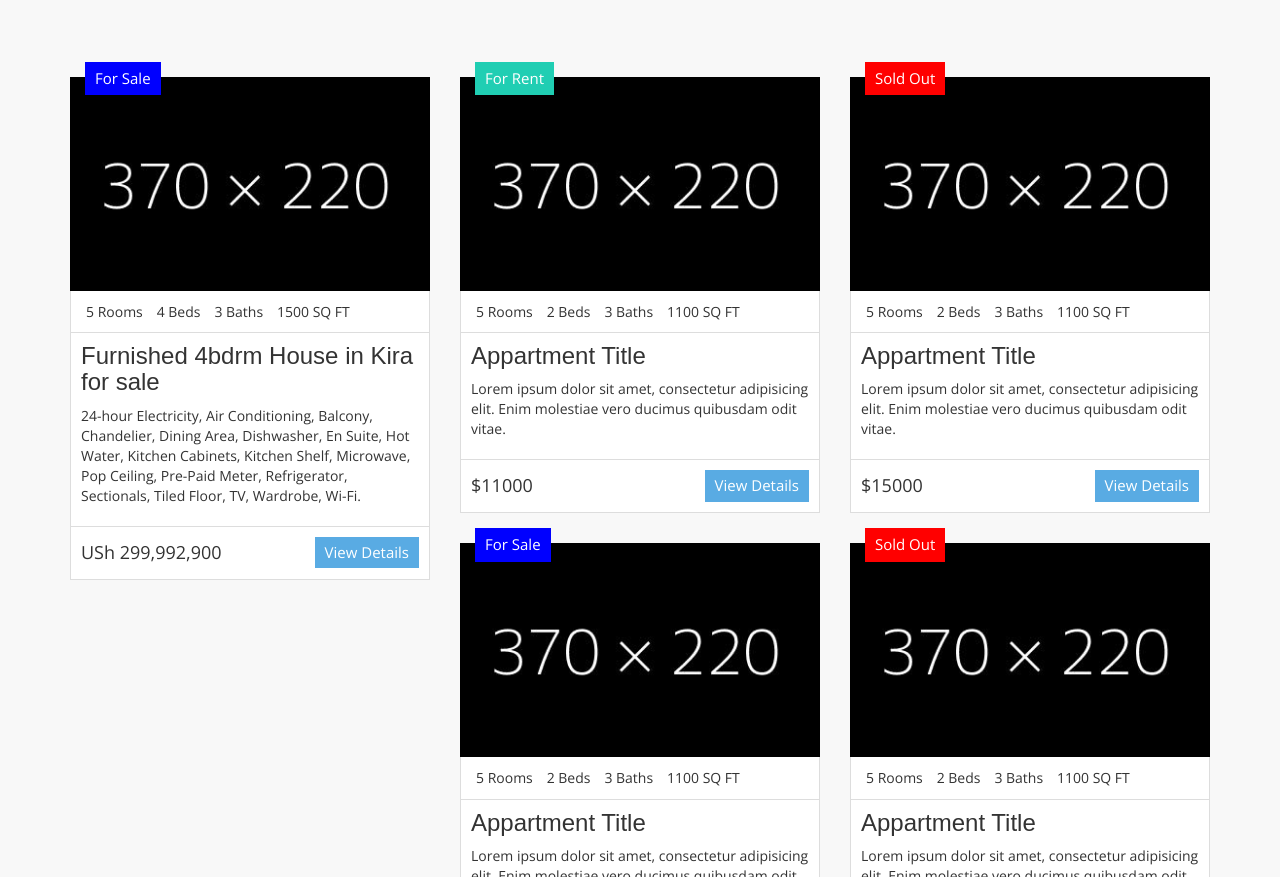
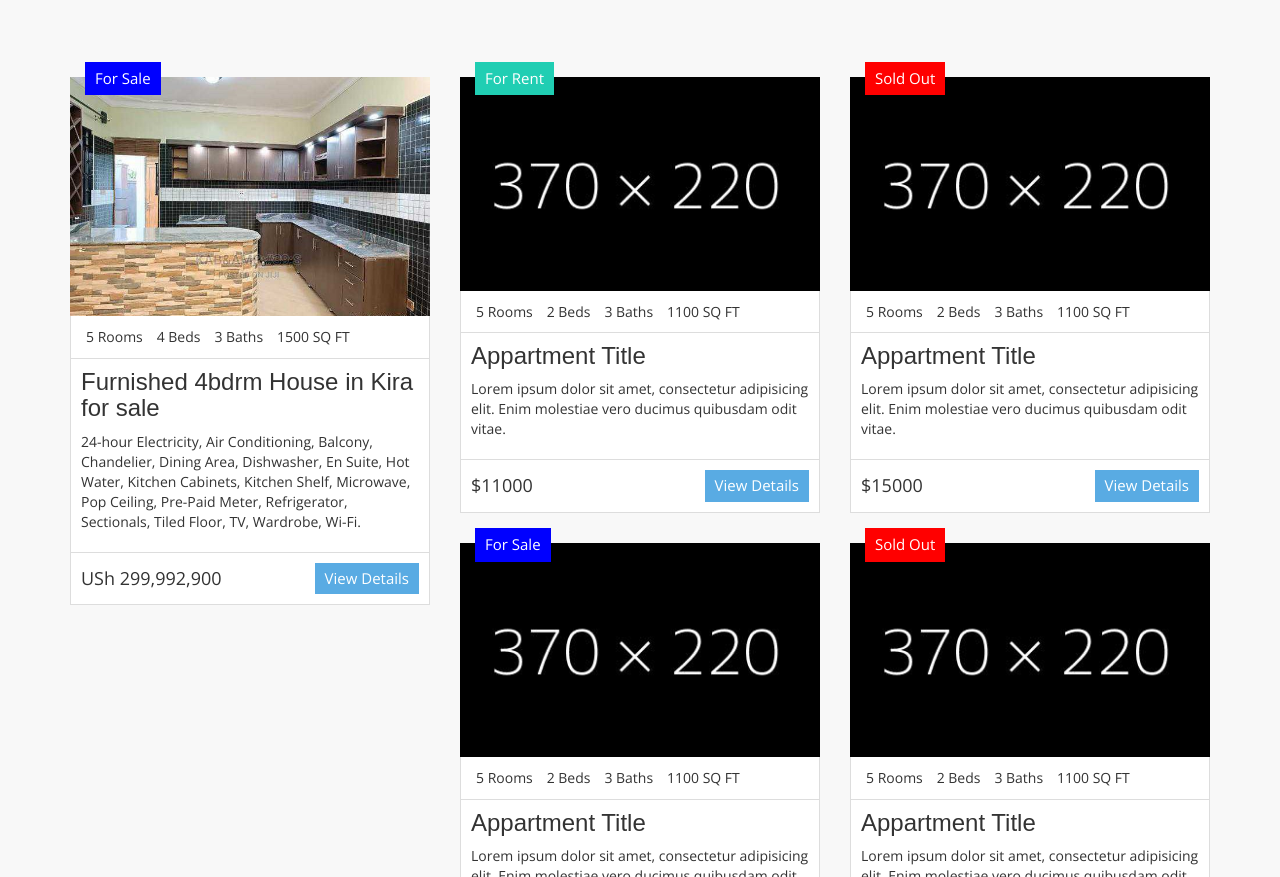
Before and after one commit to ssenyondovictor/NetGanda_properties, a plain HTML site: page index.html in a window 1280 px wide. Shown: the part 1654-2531 px from the top of the page. Drawn offline with nearby package versions, Linux system fonts and the light colour scheme.

Commit message:
update index.html

```diff
--- a/index.html
+++ b/index.html
@@ -378,7 +378,7 @@ Find premium properties like land, houses with various <b>prices</b> that can fi
 <div class="col-md-4">
 <article class="aa-properties-item">
 <a href="#" class="aa-properties-item-img">
-<img src="img/item/1.jpg" alt="img">
+<img src="img/house/12.jpg" alt="img">
 </a>
 <div class="aa-tag for-sale">
 For Sale
```
